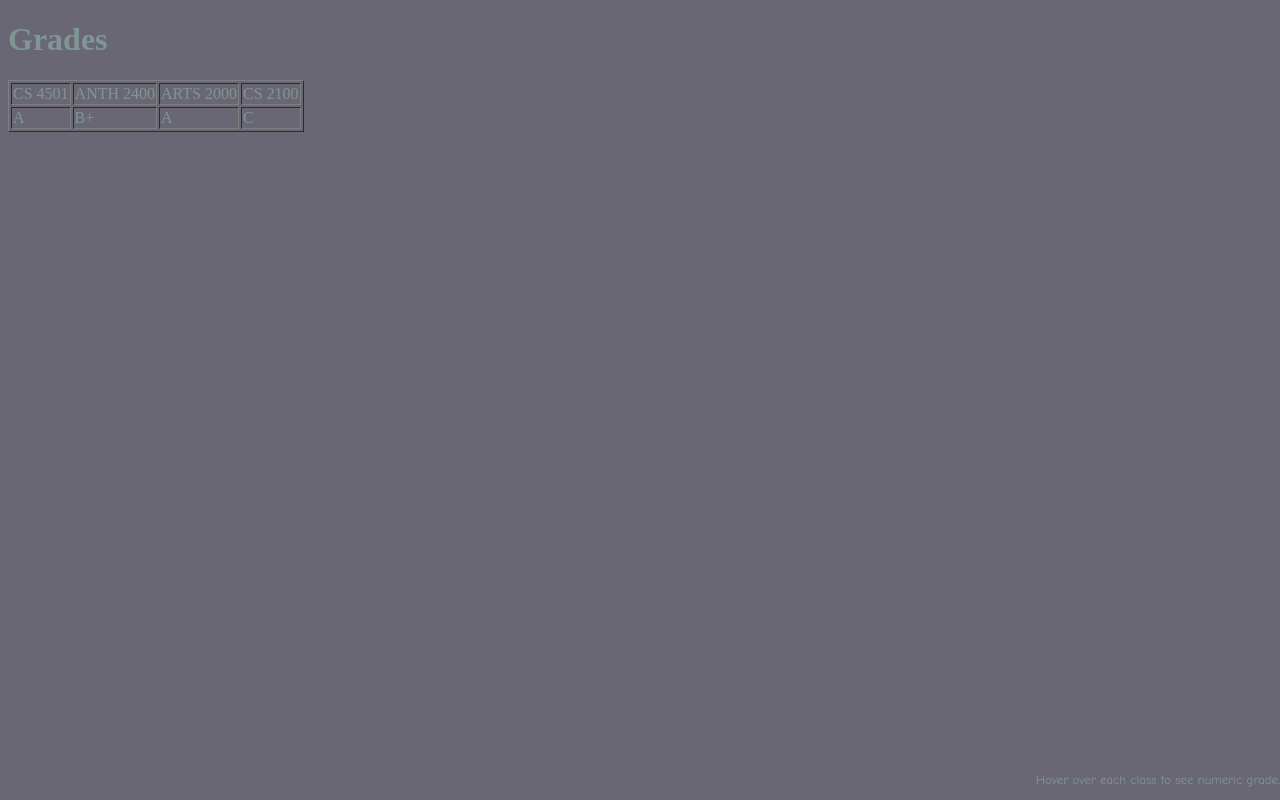
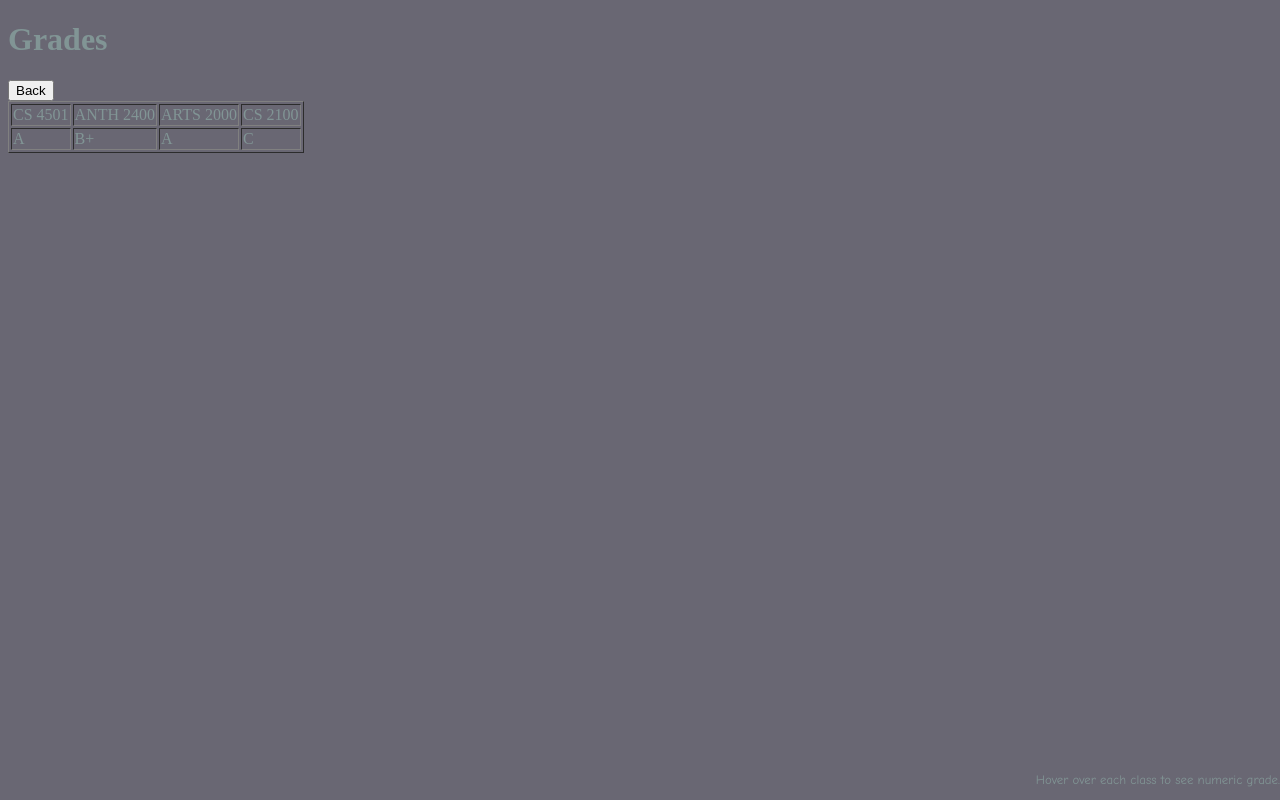
Before and after one commit to jls5jx/CS4501-HW1-Programmer, a plain HTML site: page grades.html in a window 1280 px wide. Drawn offline with Linux system fonts and the light colour scheme.

Commit message:
Update grades.html
grades back button

```diff
--- a/grades.html
+++ b/grades.html
@@ -8,6 +8,7 @@
 
 <body>
   <h1>Grades</h1>
+  <button class = "buttons"><span id="back">Back</span></button>
   <table border="1">
     <tr>
       <td class="hover-tooltip" data-popup-text="93">CS 4501</td>
```
